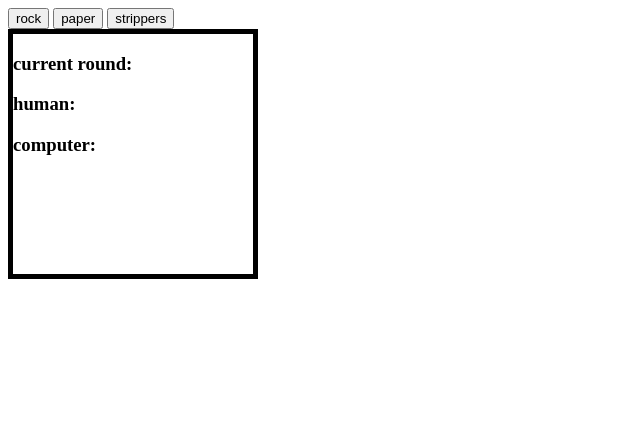
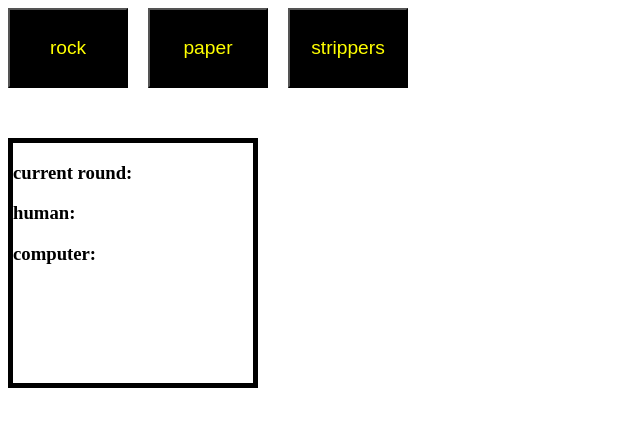
Before and after one commit to thehomienova/rock-paper-strippers, a plain HTML site: page index.html in a window 1280 px wide. Shown: the whole page, without its empty margins (0-640 px from the left). Drawn offline with Linux system fonts and the light colour scheme.

Commit message:
Add stylesheet and div for current round result images

```diff
--- a/index.html
+++ b/index.html
@@ -4,18 +4,24 @@
     <meta charset="UTF-8">
     <meta name="viewport" content="width=device-width, initial-scale=1.0">
     <title>Document</title>
+    <link rel="stylesheet" href="styles.css">
 </head>
 <body>
 
-    <button class="choices" id="rock">rock</button>
-    <button class="choices" id="paper">paper</button>
-    <button class="choices" id="strippers">strippers</button>
+    <div id="choices-container">
+        <button class="choices" id="rock">rock</button>
+        <button class="choices" id="paper">paper</button>
+        <button class="choices" id="strippers">strippers</button>
+    </div>
+
 
     <div id="results">
-
         <h3 id="round">current round: </h3>
         <h3 id="humanScore">human: </h3>
         <h3 id="computerScore">computer: </h3>
+    </div>
+
+    <div id="round-images">
 
     </div>
 
--- /dev/null
+++ b/styles.css
@@ -0,0 +1,19 @@
+#choices-container {
+    display: flex;
+    justify-content: space-between;
+    width: 50vh;
+   margin-bottom: 50px;
+}
+
+.choices {
+    height: 10vh;
+    width: 15vh;
+    font-size: larger;
+    color: yellow;
+    background-color: black;
+}
+
+#results {
+
+
+}
```
